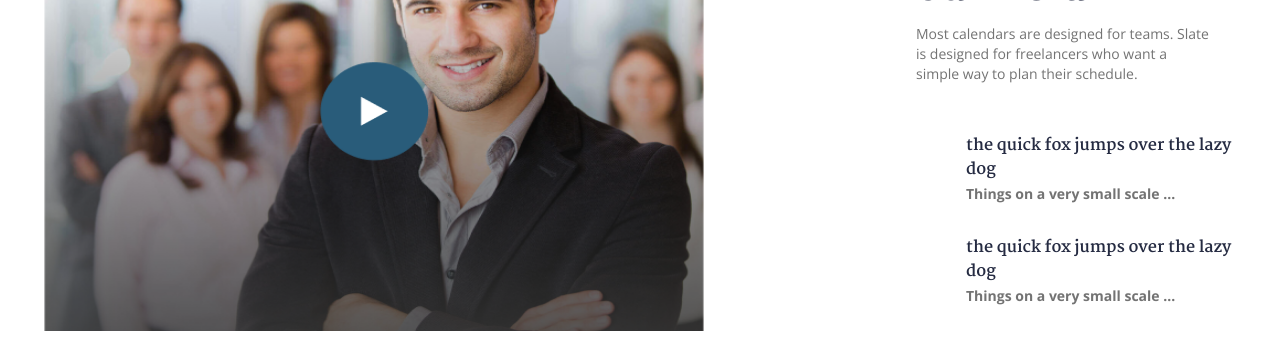
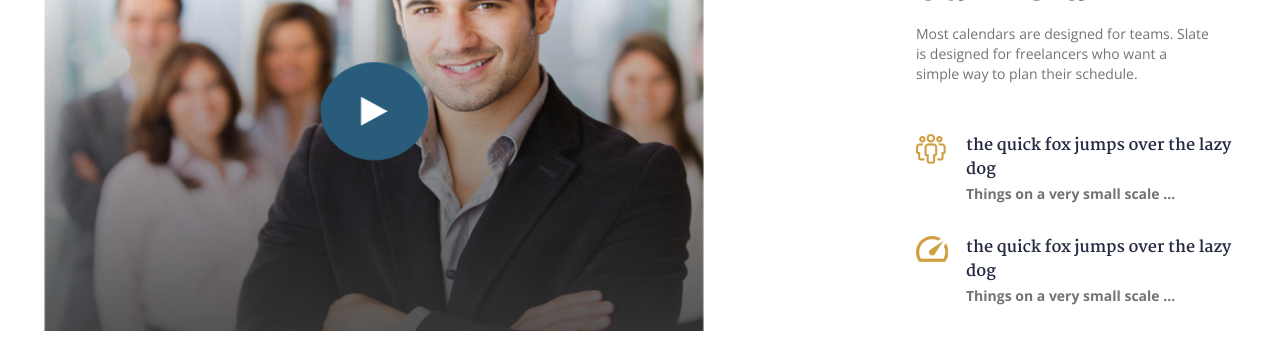
Before and after one commit to NemoRock/Legalide-macket, a plain HTML site: page index.html in a window 1280 px wide. Shown: the part 2320-2678 px from the top of the page. Drawn offline with nearby package versions, Linux system fonts and the light colour scheme; the site is published under a folder, as on GitHub Pages, so addresses that start at the root find nothing; files whose address does not match are found by name.

```diff
--- a/css/style.scss
+++ b/css/style.scss
@@ -313,7 +313,7 @@
   .about2__card1{
     margin-bottom: 30px;
     padding: 0 0 0 50px;
-background: url("/img/cardpeople.png") no-repeat;
+background: url("../img/cardpeople.png") no-repeat;
     h5{
       font-family: Martel;
       font-weight: 700;
@@ -330,7 +330,7 @@
     }
   }
   .about2__card2{
-    background: url("/img/cardspeed.png") no-repeat;
+    background: url("../img/cardspeed.png") no-repeat;
     padding: 0 0 0 50px;
    h5{
     font-family: Martel;
```
Also changed, not shown: css/style.css, 1 other file.
